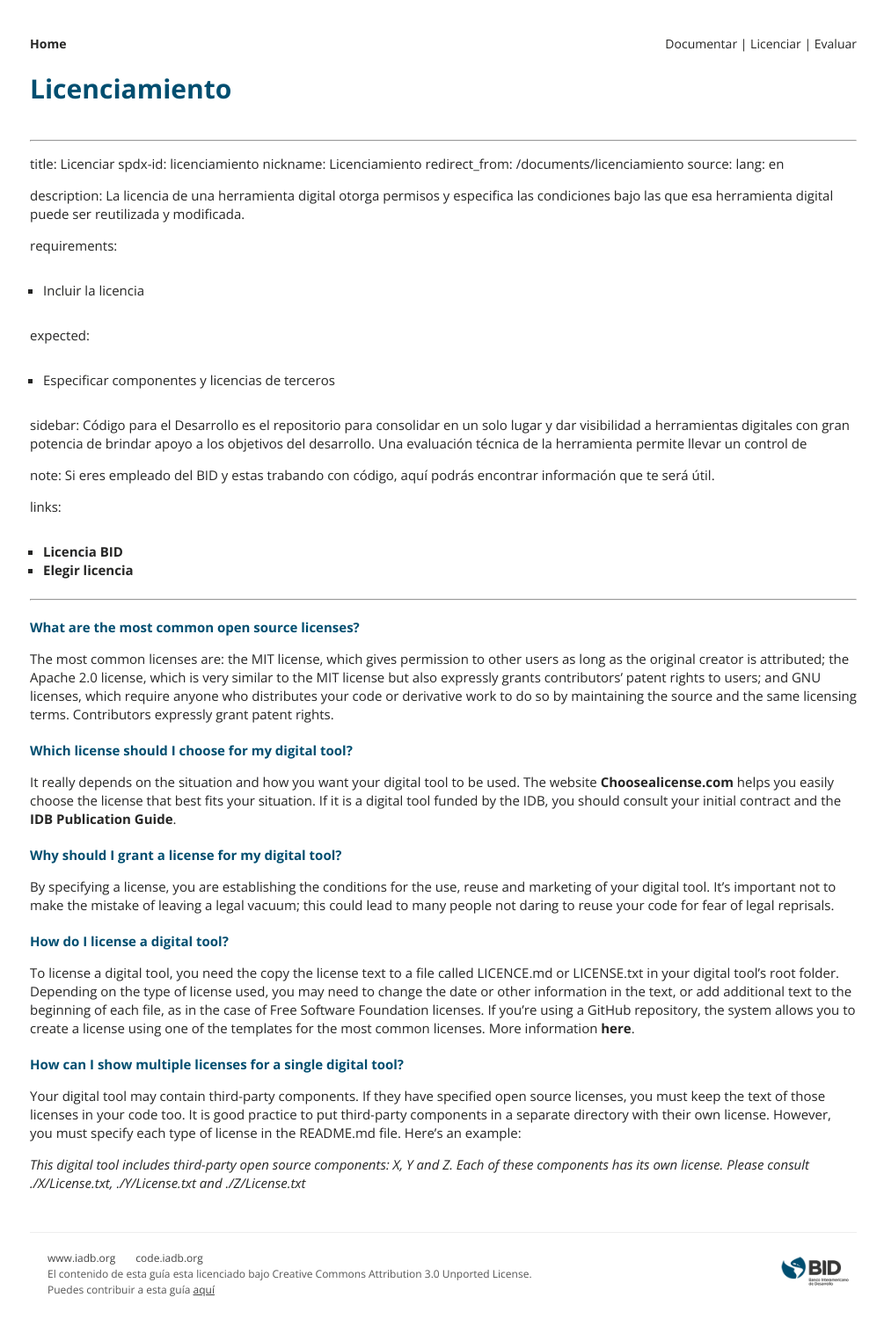
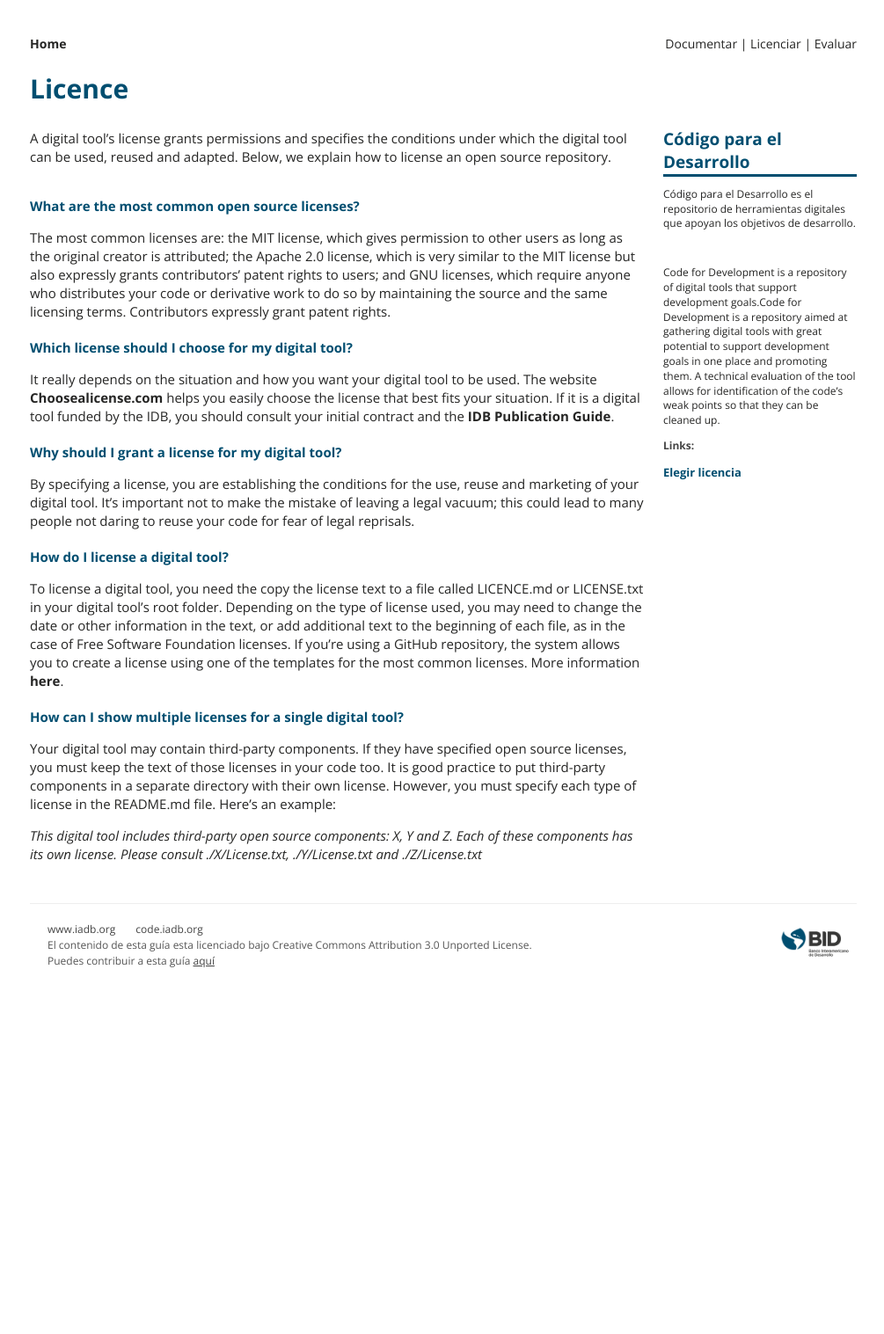
Before and after one commit to EL-BID/guia-de-publicacion, a Jekyll site: the page built from _documents/en/licenciamiento.markdown, in a window 1280 px wide. Shown: the whole page at 88% size, without its empty margins (136-1141 px from the left). Built offline with Jekyll 4.4.1, drawn with Linux system fonts in a browser that asks for light colours; after the commit the page ends 1143 px from its top, so only the background shows below that.

Commit message:
translating header

```diff
--- a/_documents/en/licenciamiento.markdown
+++ b/_documents/en/licenciamiento.markdown
@@ -1,28 +1,26 @@
 ---
- title: Licenciar
- spdx-id: licenciamiento
- nickname: Licenciamiento
- redirect_from: /documents/licenciamiento
- source:
- lang: en
+title: Licence
+spdx-id: licenciamiento
+nickname: Licenciamiento
+redirect_from: /documents/licenciamiento
+source:
+lang: en
 
- description: La licencia de una herramienta digital otorga permisos y especifica las condiciones bajo las que esa herramienta digital puede ser reutilizada y modificada.
+description: A digital tool’s license grants permissions and specifies the conditions under which the digital tool can be used, reused and adapted. Below, we explain how to license an open source repository.
 
- requirements:
- - Incluir la licencia
+Required conditions:
+- Include an open source license
 
- expected:
- - Especificar componentes y licencias de terceros
+Ideal conditions:
+- Specification of third-party licenses
 
- sidebar: Código para el Desarrollo es el repositorio para consolidar en un solo lugar y dar visibilidad a herramientas digitales con gran potencia de brindar apoyo a los objetivos del desarrollo. Una evaluación técnica de la herramienta permite llevar un control de
+sidebar: Code for Development is a repository of digital tools that support development goals.Code for Development is a repository aimed at gathering digital tools with great potential to support development goals in one place and promoting them. A technical evaluation of the tool allows for identification of the code’s weak points so that they can be cleaned up.
 
- note: Si eres empleado del BID y estas trabando con código, aquí podrás encontrar información que te será útil.
+links:
+- <a href="https://choosealicense.com/" target="_blank">Elegir licencia</a>
 
- links:
- - <a href="https://github.com/EL-BID/Licencia-BID/blob/master/Licencia.md">Licencia BID</a>
- - <a href="https://choosealicense.com/">Elegir licencia</a>
+---
 
- ---
 
 ### What are the most common open source licenses?
 
```
